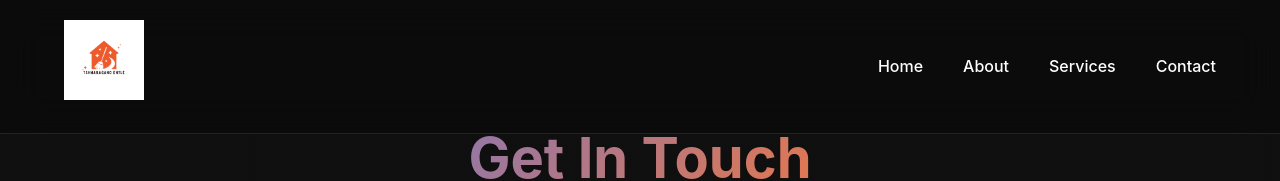
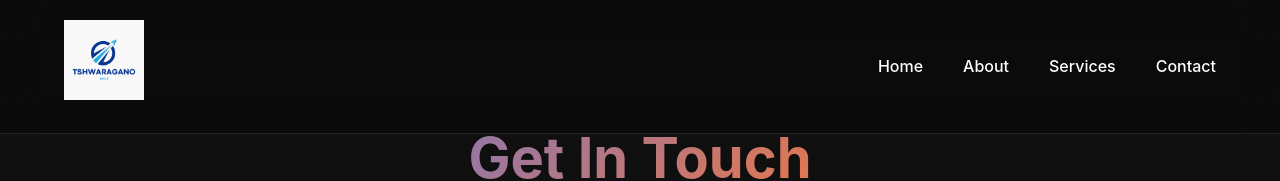
Before and after one commit to KhethoKodes-hub/Tshwaragano, a plain HTML site: page contact.html in a window 1280 px wide. Shown: the top 181 px of the page. Drawn offline with Linux system fonts and the light colour scheme.

Commit message:
added logo

```diff
--- a/contact.html
+++ b/contact.html
@@ -4,7 +4,7 @@
     <meta charset="UTF-8">
     <meta name="viewport" content="width=device-width, initial-scale=1.0">
     <title>Contact Us - Tshwaragano Entle</title>
-        <link rel="icon" href="assets/tshwaraganoentlelogo.png" type="image/x-icon">
+        <link rel="icon" href="assets/tshwaraganoLogo.png" type="image/x-icon">
 
     <style>
         * {
@@ -399,7 +399,7 @@
 <body>
     <nav id="navbar">
         <div class="nav-content">
-            <div class="logo"><a><img src="assets/tshwaraganoentlelogo.png" width="80" height="80"></a></div>
+            <div class="logo"><a><img src="assets/tshwaraganoLogo.png" width="80" height="80"></a></div>
             <ul class="nav-links">
                 <li><a href="index.html">Home</a></li>
                 <li><a href="about.html">About</a></li>
```
Also changed, not shown: about.html (+2 -2 lines), index.html (+2 -2 lines), services.html (+2 -2 lines), assets/TshwaraganoLogo2.png (added), assets/tshwaraganoLogo.png (added), assets/tshwaraganoentlelogo.png (deleted), 1 other file.
